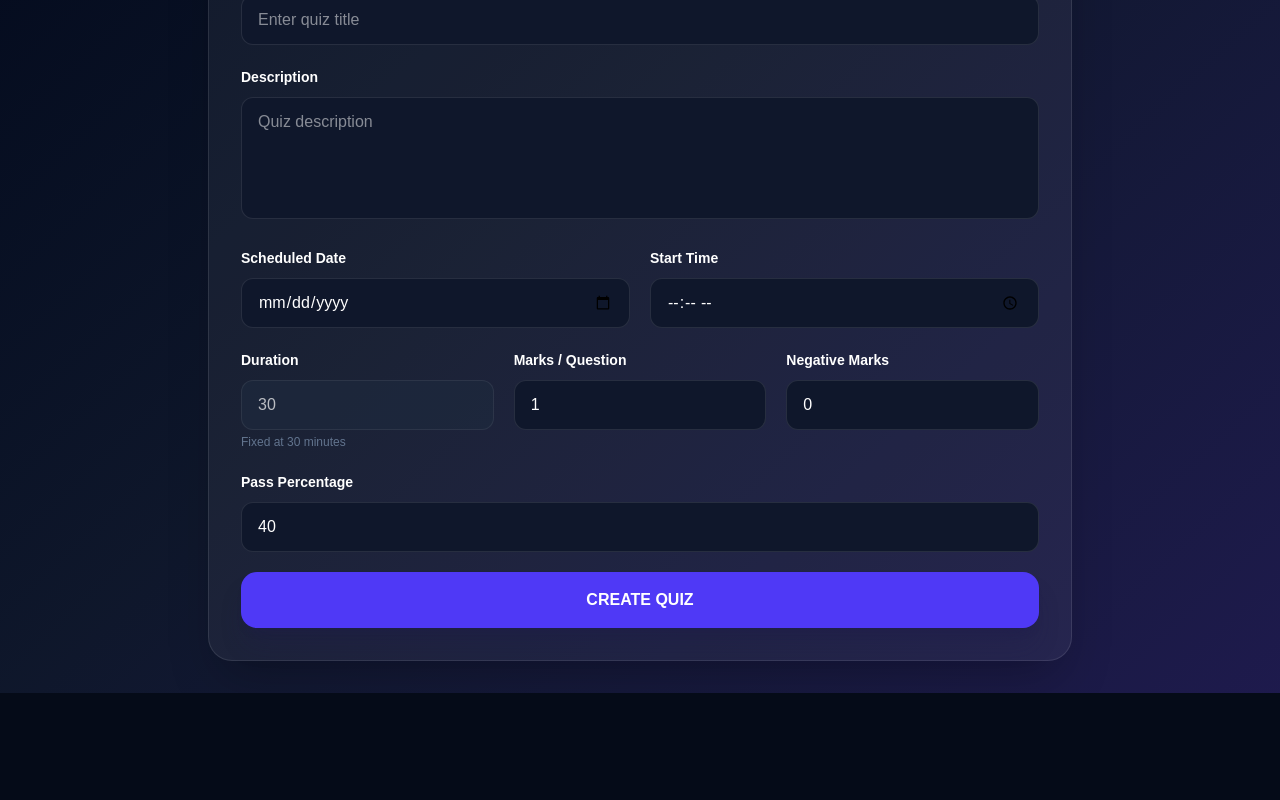
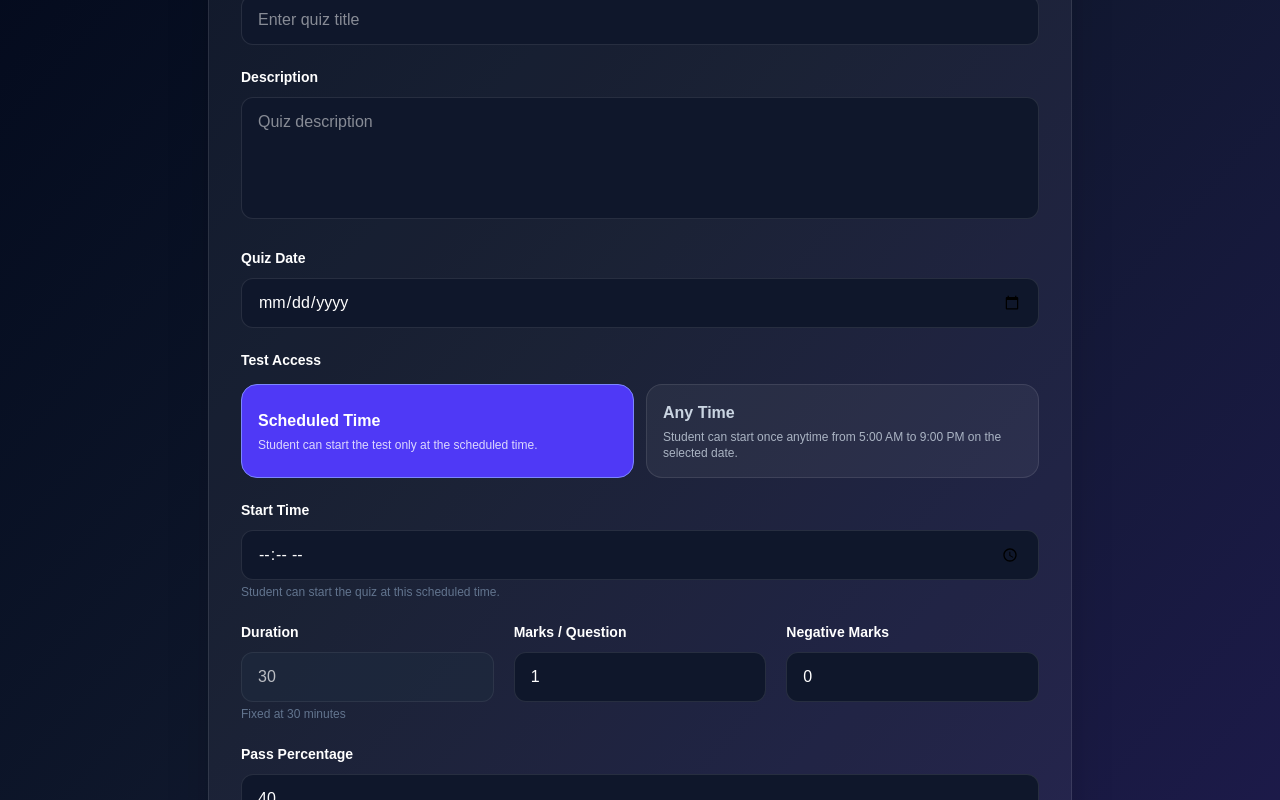
Before and after one commit to harshchauhan201951/ATTENDANCE-PORTAL, a Next.js app: page /teacher/quiz-tests/create in a window 1280 px wide. Shown: the part 494-1294 px from the top of the page. Before the commit the page ends 1187 px from the top, so only its background shows below. Built offline with nearby package versions, Linux system fonts and the light colour scheme; no server answers; the database is empty.

Commit message:
Add quiz any-time access mode

```diff
--- a/app/teacher/quiz-tests/create/page.tsx
+++ b/app/teacher/quiz-tests/create/page.tsx
@@ -4,7 +4,7 @@ import { FormEvent, useEffect, useState } from "react";
 import { useRouter } from "next/navigation";
 import { supabase } from "../../../../lib/supabase";
 
-const SUBJECTS: string[] = [
+const SUBJECTS = [
   "Hindi",
   "English",
   "Mathematics",
@@ -14,69 +14,30 @@ const SUBJECTS: string[] = [
   "Others",
 ];
 
-const CLASS_ORDER: Record<string, number> = {
-  NURSERY: 0,
-  LKG: 0,
-  UKG: 0,
-  "1ST": 1,
-  "2ND": 2,
-  "3RD": 3,
-  "4TH": 4,
-  "5TH": 5,
-  "6TH": 6,
-  "7TH": 7,
-  "8TH": 8,
-  "9TH": 9,
-  "10TH": 10,
-  "11TH": 11,
-  "12TH": 12,
-};
-
-type StudentClassRow = {
-  class_name: string | null;
-};
-
-type QuizInsertData = {
-  title: string;
-  description: string | null;
-  class_name: string | null;
-  target_classes: string[];
-  subject: string;
-  scheduled_date: string;
-  scheduled_time: string;
-  duration_minutes: number;
-  marks_per_question: number;
-  negative_marks: number;
-  pass_percentage: number;
-  is_published: boolean;
-  created_by: number | null;
-};
-
 export default function CreateQuizPage() {
   const router = useRouter();
 
-  const [title, setTitle] = useState<string>("");
-  const [description, setDescription] = useState<string>("");
-  const [date, setDate] = useState<string>("");
-  const [time, setTime] = useState<string>("");
-  const [marks, setMarks] = useState<string>("1");
-  const [negative, setNegative] = useState<string>("0");
-  const [passPercentage, setPassPercentage] =
-    useState<string>("40");
+  const [title, setTitle] = useState("");
+  const [description, setDescription] = useState("");
+  const [date, setDate] = useState("");
+  const [time, setTime] = useState("");
+  const [accessMode, setAccessMode] = useState<
+    "scheduled" | "any_time"
+  >("scheduled");
 
-  const [selectedClasses, setSelectedClasses] =
-    useState<string[]>([]);
-  const [subject, setSubject] = useState<string>("");
+  const [marks, setMarks] = useState("1");
+  const [negative, setNegative] = useState("0");
+  const [passPercentage, setPassPercentage] = useState("40");
+
+  const [selectedClasses, setSelectedClasses] = useState<string[]>([]);
+  const [subject, setSubject] = useState("");
 
   const [classes, setClasses] = useState<string[]>([]);
-  const [loadingClasses, setLoadingClasses] =
-    useState<boolean>(true);
+  const [loadingClasses, setLoadingClasses] = useState(true);
 
-  const [teacherId, setTeacherId] =
-    useState<number | null>(null);
-
-  const [saving, setSaving] = useState<boolean>(false);
-  const [message, setMessage] = useState<string>("");
+  const [teacherId, setTeacherId] = useState<number | null>(null);
+  const [saving, setSaving] = useState(false);
+  const [message, setMessage] = useState("");
 
   useEffect(() => {
     const rawId =
@@ -92,7 +53,7 @@ export default function CreateQuizPage() {
   }, []);
 
   useEffect(() => {
-    async function loadClasses(): Promise<void> {
+    async function loadClasses() {
       setLoadingClasses(true);
       setMessage("");
 
@@ -108,11 +69,9 @@ export default function CreateQuizPage() {
         return;
       }
 
-      const rows = (data ?? []) as StudentClassRow[];
-
-      const uniqueClasses: string[] = Array.from(
+      const uniqueClasses = Array.from(
         new Set(
-          rows
+          (data || [])
             .map((student) =>
               typeof student.class_name === "string"
                 ? student.class_name.trim().toUpperCase()
@@ -122,9 +81,27 @@ export default function CreateQuizPage() {
         )
       );
 
+      const classOrder: Record<string, number> = {
+        NURSERY: 0,
+        LKG: 0,
+        UKG: 0,
+        "1ST": 1,
+        "2ND": 2,
+        "3RD": 3,
+        "4TH": 4,
+        "5TH": 5,
+        "6TH": 6,
+        "7TH": 7,
+        "8TH": 8,
+        "9TH": 9,
+        "10TH": 10,
+        "11TH": 11,
+        "12TH": 12,
+      };
+
       uniqueClasses.sort((a, b) => {
-        const orderA = CLASS_ORDER[a] ?? 999;
-        const orderB = CLASS_ORDER[b] ?? 999;
+        const orderA = classOrder[a] ?? 999;
+        const orderB = classOrder[b] ?? 999;
 
         if (orderA !== orderB) {
           return orderA - orderB;
@@ -137,11 +114,11 @@ export default function CreateQuizPage() {
       setLoadingClasses(false);
     }
 
-    void loadClasses();
+    loadClasses();
   }, []);
 
-  function toggleClass(className: string): void {
-    setSelectedClasses((current: string[]) => {
+  function toggleClass(className: string) {
+    setSelectedClasses((current) => {
       if (current.includes(className)) {
         return current.filter((item) => item !== className);
       }
@@ -150,17 +127,15 @@ export default function CreateQuizPage() {
     });
   }
 
-  function selectAllClasses(): void {
+  function selectAllClasses() {
     setSelectedClasses(classes);
   }
 
-  function clearAllClasses(): void {
+  function clearAllClasses() {
     setSelectedClasses([]);
   }
 
-  async function createQuiz(
-    e: FormEvent<HTMLFormElement>
-  ): Promise<void> {
+  async function createQuiz(e: FormEvent) {
     e.preventDefault();
     setMessage("");
 
@@ -181,8 +156,13 @@ export default function CreateQuizPage() {
       return;
     }
 
-    if (!date || !time) {
-      setMessage("Please select date and start time.");
+    if (!date) {
+      setMessage("Please select quiz date.");
+      return;
+    }
+
+    if (accessMode === "scheduled" && !time) {
+      setMessage("Please select scheduled start time.");
       return;
     }
 
@@ -195,10 +175,7 @@ export default function CreateQuizPage() {
       return;
     }
 
-    if (
-      !Number.isFinite(negativeNumber) ||
-      negativeNumber < 0
-    ) {
+    if (!Number.isFinite(negativeNumber) || negativeNumber < 0) {
       setMessage("Negative marks cannot be negative.");
       return;
     }
@@ -208,15 +185,13 @@ export default function CreateQuizPage() {
       passNumber < 0 ||
       passNumber > 100
     ) {
-      setMessage(
-        "Pass percentage must be between 0 and 100."
-      );
+      setMessage("Pass percentage must be between 0 and 100.");
       return;
     }
 
     setSaving(true);
 
-    const normalizedClasses: string[] = Array.from(
+    const normalizedClasses = Array.from(
       new Set(
         selectedClasses
           .map((item) => item.trim().toUpperCase())
@@ -224,32 +199,34 @@ export default function CreateQuizPage() {
       )
     );
 
-    const quizData: QuizInsertData = {
-      title: cleanTitle,
-      description: description.trim() || null,
-
-      class_name: normalizedClasses[0] || null,
-      target_classes: normalizedClasses,
-
-      subject,
-
-      scheduled_date: date,
-      scheduled_time: time,
-
-      duration_minutes: 30,
-
-      marks_per_question: marksNumber,
-      negative_marks: negativeNumber,
-      pass_percentage: passNumber,
-
-      is_published: false,
-
-      created_by: teacherId,
-    };
-
     const { data, error } = await supabase
       .from("quiz_tests")
-      .insert(quizData)
+      .insert({
+        title: cleanTitle,
+        description: description.trim() || null,
+
+        class_name: normalizedClasses[0] || null,
+        class_names: normalizedClasses,
+        target_classes: normalizedClasses,
+
+        subject,
+
+        scheduled_date: date,
+        scheduled_time:
+          accessMode === "scheduled" ? time : null,
+
+        access_mode: accessMode,
+
+        duration_minutes: 30,
+
+        marks_per_question: marksNumber,
+        negative_marks: negativeNumber,
+        pass_percentage: passNumber,
+
+        is_published: false,
+
+        created_by: teacherId,
+      })
       .select("id")
       .single();
 
@@ -272,7 +249,10 @@ export default function CreateQuizPage() {
         <header className="border-b border-white/10 bg-slate-950/90">
           <div className="mx-auto flex max-w-4xl items-center justify-between px-4 py-4">
             <div>
-              <h1 className="font-black">CREATE NEW QUIZ</h1>
+              <h1 className="font-black">
+                CREATE NEW QUIZ
+              </h1>
+
               <p className="text-xs text-slate-400">
                 RACER ACADEMY
               </p>
@@ -306,6 +286,7 @@ export default function CreateQuizPage() {
             </div>
 
             <div className="mt-6 space-y-5">
+              {/* CLASSES */}
               <div>
                 <div className="flex flex-col gap-3 sm:flex-row sm:items-center sm:justify-between">
                   <label className="text-sm font-bold">
@@ -348,7 +329,9 @@ export default function CreateQuizPage() {
                     <div className="grid grid-cols-2 gap-2 sm:grid-cols-3 md:grid-cols-4">
                       {classes.map((classItem) => {
                         const selected =
-                          selectedClasses.includes(classItem);
+                          selectedClasses.includes(
+                            classItem
+                          );
 
                         return (
                           <button
@@ -380,6 +363,7 @@ export default function CreateQuizPage() {
                 </p>
               </div>
 
+              {/* SUBJECT */}
               <div>
                 <label className="text-sm font-bold">
                   Select Subject
@@ -392,7 +376,9 @@ export default function CreateQuizPage() {
                   }
                   className="mt-2 w-full rounded-xl border border-white/10 bg-slate-900 px-4 py-3 text-white outline-none focus:border-indigo-400"
                 >
-                  <option value="">Select Subject</option>
+                  <option value="">
+                    Select Subject
+                  </option>
 
                   {SUBJECTS.map((subjectItem) => (
                     <option
@@ -405,6 +391,7 @@ export default function CreateQuizPage() {
                 </select>
               </div>
 
+              {/* TITLE */}
               <div>
                 <label className="text-sm font-bold">
                   Quiz Title
@@ -421,6 +408,7 @@ export default function CreateQuizPage() {
                 />
               </div>
 
+              {/* DESCRIPTION */}
               <div>
                 <label className="text-sm font-bold">
                   Description
@@ -437,22 +425,76 @@ export default function CreateQuizPage() {
                 />
               </div>
 
-              <div className="grid gap-5 sm:grid-cols-2">
-                <div>
-                  <label className="text-sm font-bold">
-                    Scheduled Date
-                  </label>
+              {/* DATE */}
+              <div>
+                <label className="text-sm font-bold">
+                  Quiz Date
+                </label>
 
-                  <input
-                    type="date"
-                    value={date}
-                    onChange={(e) =>
-                      setDate(e.target.value)
+                <input
+                  type="date"
+                  value={date}
+                  onChange={(e) =>
+                    setDate(e.target.value)
+                  }
+                  className="mt-2 w-full rounded-xl border border-white/10 bg-slate-900 px-4 py-3 text-white outline-none focus:border-indigo-400"
+                />
+              </div>
+
+              {/* ACCESS MODE */}
+              <div>
+                <label className="text-sm font-bold">
+                  Test Access
+                </label>
+
+                <div className="mt-3 grid gap-3 sm:grid-cols-2">
+                  <button
+                    type="button"
+                    onClick={() =>
+                      setAccessMode("scheduled")
                     }
-                    className="mt-2 w-full rounded-xl border border-white/10 bg-slate-900 px-4 py-3 text-white outline-none focus:border-indigo-400"
-                  />
+                    className={`rounded-2xl border p-4 text-left transition ${
+                      accessMode === "scheduled"
+                        ? "border-indigo-400 bg-indigo-600 text-white"
+                        : "border-white/10 bg-white/5 text-slate-300 hover:bg-white/10"
+                    }`}
+                  >
+                    <div className="font-black">
+                      Scheduled Time
+                    </div>
+
+                    <div className="mt-1 text-xs opacity-80">
+                      Student can start the test only at
+                      the scheduled time.
+                    </div>
+                  </button>
+
+                  <button
+                    type="button"
+                    onClick={() =>
+                      setAccessMode("any_time")
+                    }
+                    className={`rounded-2xl border p-4 text-left transition ${
+                      accessMode === "any_time"
+                        ? "border-emerald-400 bg-emerald-600 text-white"
+                        : "border-white/10 bg-white/5 text-slate-300 hover:bg-white/10"
+                    }`}
+                  >
+                    <div className="font-black">
+                      Any Time
+                    </div>
+
+                    <div className="mt-1 text-xs opacity-80">
+                      Student can start once anytime from
+                      5:00 AM to 9:00 PM on the selected
+                      date.
+                    </div>
+                  </button>
                 </div>
+              </div>
 
+              {/* SCHEDULED TIME */}
+              {accessMode === "scheduled" && (
                 <div>
                   <label className="text-sm font-bold">
                     Start Time
@@ -466,9 +508,39 @@ export default function CreateQuizPage() {
                     }
                     className="mt-2 w-full rounded-xl border border-white/10 bg-slate-900 px-4 py-3 text-white outline-none focus:border-indigo-400"
                   />
+
+                  <p className="mt-1 text-xs text-slate-500">
+                    Student can start the quiz at this
+                    scheduled time.
+                  </p>
                 </div>
-              </div>
+              )}
 
+              {/* ANY TIME INFO */}
+              {accessMode === "any_time" && (
+                <div className="rounded-2xl border border-emerald-400/20 bg-emerald-500/10 px-4 py-4">
+                  <p className="text-sm font-bold text-emerald-300">
+                    Any Time Mode
+                  </p>
+
+                  <p className="mt-1 text-xs leading-5 text-slate-300">
+                    Students can start this quiz once
+                    anytime between{" "}
+                    <span className="font-bold text-white">
+                      5:00 AM and 9:00 PM
+                    </span>{" "}
+                    on the selected date.
+                    <br />
+                    The quiz duration remains fixed at{" "}
+                    <span className="font-bold text-white">
+                      30 minutes
+                    </span>
+                    .
+                  </p>
+                </div>
+              )}
+
+              {/* MARKS */}
               <div className="grid gap-5 sm:grid-cols-3">
                 <div>
                   <label className="text-sm font-bold">
@@ -523,6 +595,7 @@ export default function CreateQuizPage() {
                 </div>
               </div>
 
+              {/* PASS */}
               <div>
                 <label className="text-sm font-bold">
                   Pass Percentage
```
